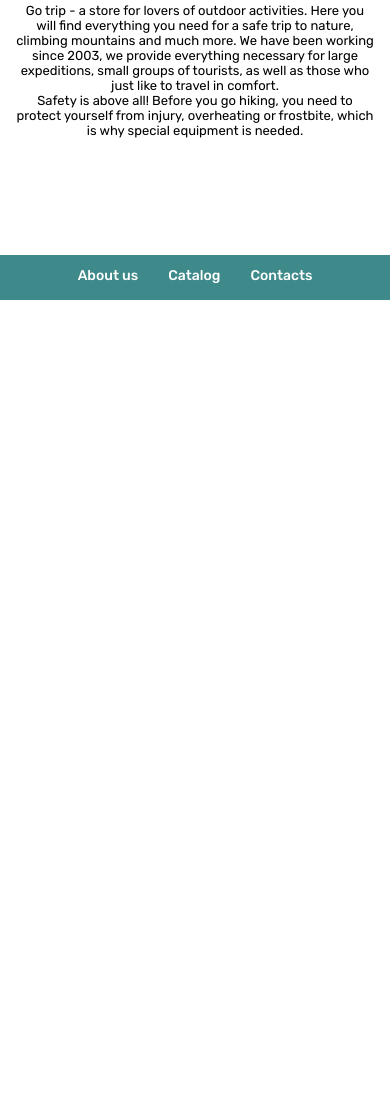
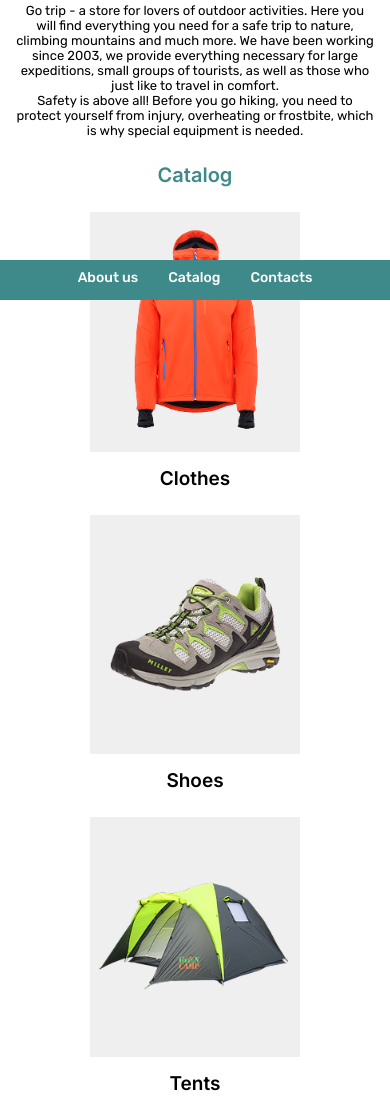
Before and after one commit to Jovoh-ken/GoTrip, a plain HTML site: page index.html in a window 390 px wide. Shown: the part 544-1642 px from the top of the page. Before the commit the page ends 844 px from the top, so only its background shows below. Drawn offline with Linux system fonts and the light colour scheme.

Commit message:
ozgartirildi qogani ertaga

```diff
--- a/index.html
+++ b/index.html
@@ -63,7 +63,7 @@
                 </div>
             </section>
 
-            <!-- <section class="catalog">
+            <section class="catalog">
                 <h2 class="title_all">Catalog</h2>
                 <div class="catalog_invertar">
                     <div class="box_sh">
@@ -85,7 +85,7 @@
                 </div>
             </section>
 
-            <section class="contacts">
+            <!-- <section class="contacts">
                 <h2 class="title_all">Contacts</h2>
                 <div class="contact_box">
                     <div class="box_left_contacts">
--- a/style/media.css
+++ b/style/media.css
@@ -63,10 +63,44 @@
     }
 
 
+    /* ABOUT_CATALOG_QISMI */
+
+    .catalog {
+        margin-top: 60px;
+        gap: 35px;
+    }
+
+
+    .box_sh {
+        gap: 25px;
+    }
+
+    .catalog_invertar {
+        gap: 15px;
+        transition: 0.5s;
+    }
+
+    .title_invertar {
+        font-size: 23px;
+    }
+
+    .catalog_img {
+        width: 240px;
+        transition: 0.5s;
+    }
+
+    .catalog {
+        transition: 0.5s;
+    }
+
 }
 
 
-
+@media(max-width:1055px) {
+    .catalog_img {
+        width: 210px;
+    }
+}
 
 /* 950-ekran */
 
@@ -131,6 +165,33 @@
         text-align: justify;
     }
 
+    /* ABOUT_CATALOG_QISMI */
+
+    .catalog {
+        margin-top: 50px;
+        gap: 30px;
+    }
+
+
+    .box_sh {
+        gap: 20px;
+    }
+
+    .title_invertar {
+        font-size: 20px;
+    }
+
+    .catalog_invertar {
+        display: grid;
+        grid-template-columns: repeat(2, 1fr);
+        grid-template-rows: repeat(2, 1fr);
+        gap: 50px;
+    }
+
+    .catalog_img {
+        width: 280px;
+        transition: 0.5s;
+    }
 
 }
 
@@ -161,6 +222,7 @@
         align-items: center;
         background: rgba(62, 137, 137, 1);
         width: 100%;
+        z-index: 99;
     }
 
     .nav_link {
@@ -232,6 +294,19 @@
         text-align: justify;
     }
 
+    .catalog {
+        margin-top: 40px;
+        gap: 25px;
+    }
+
+
+    .box_sh {
+        gap: 15px;
+    }
+
+    .title_invertar {
+        font-size: 19px;
+    }
 
 
 }
@@ -302,6 +377,25 @@
         text-align: center;
     }
 
+    .catalog {
+        margin-top: 30px;
+        gap: 25px;
+    }
+
+    .title_invertar {
+        font-size: 19px;
+    }
+
+    .catalog_invertar {
+        display: flex;
+        flex-direction: column;
+        gap: 50px;
+    }
+
+    .catalog_img {
+        width: 280px;
+    }
+
 }
 
 /* 450-EKRAN */
@@ -355,7 +449,7 @@
 
     .nav_list {
         gap: 30px;
-        height: 45px;
+        height: 40px;
     }
 
 
@@ -376,4 +470,23 @@
     }
 
 
+
+    .catalog {
+        margin-top: 25px;
+        gap: 25px;
+    }
+
+    .title_invertar {
+        font-size: 19px;
+    }
+
+    .catalog_invertar {
+        gap: 25px;
+    }
+
+    .catalog_img {
+        width: 210px;
+    }
+
+
 }
--- a/style/style.css
+++ b/style/style.css
@@ -184,6 +184,7 @@ input[type="text"] {
     gap: 50px;
 }
 
+
 .box_sh {
     display: flex;
     flex-direction: column;
```
